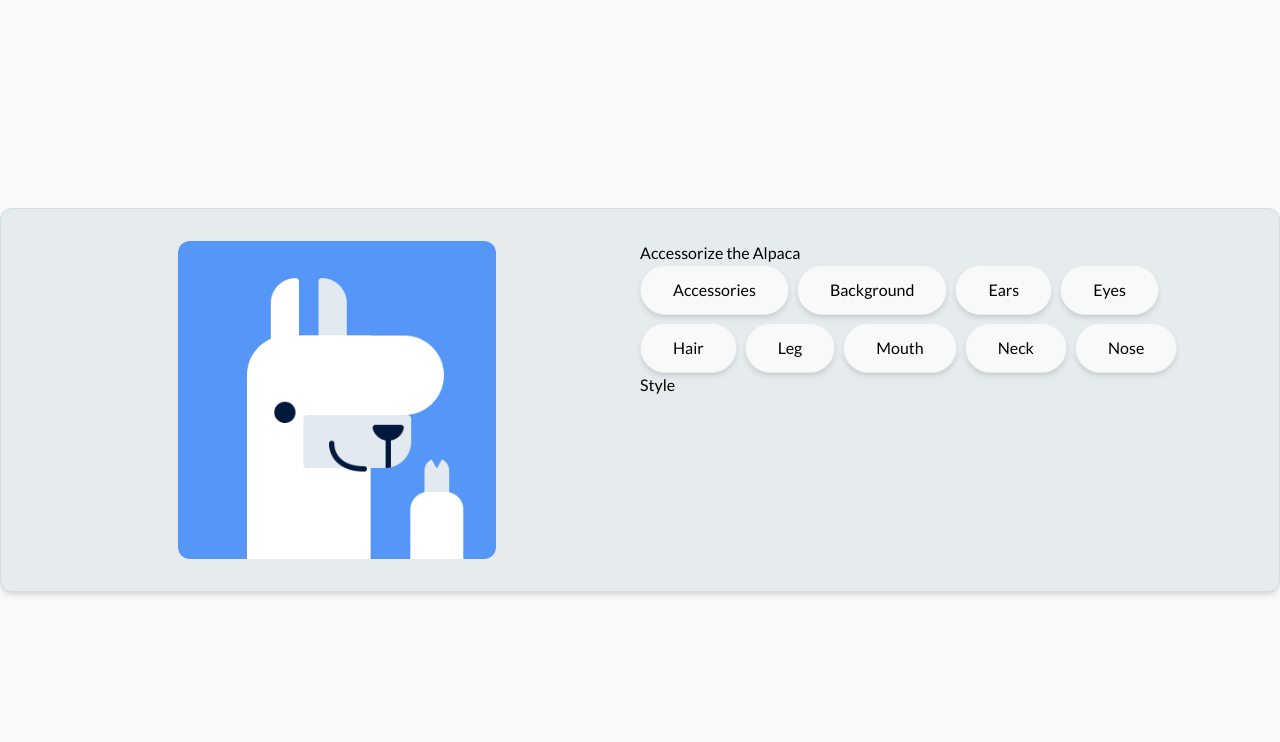
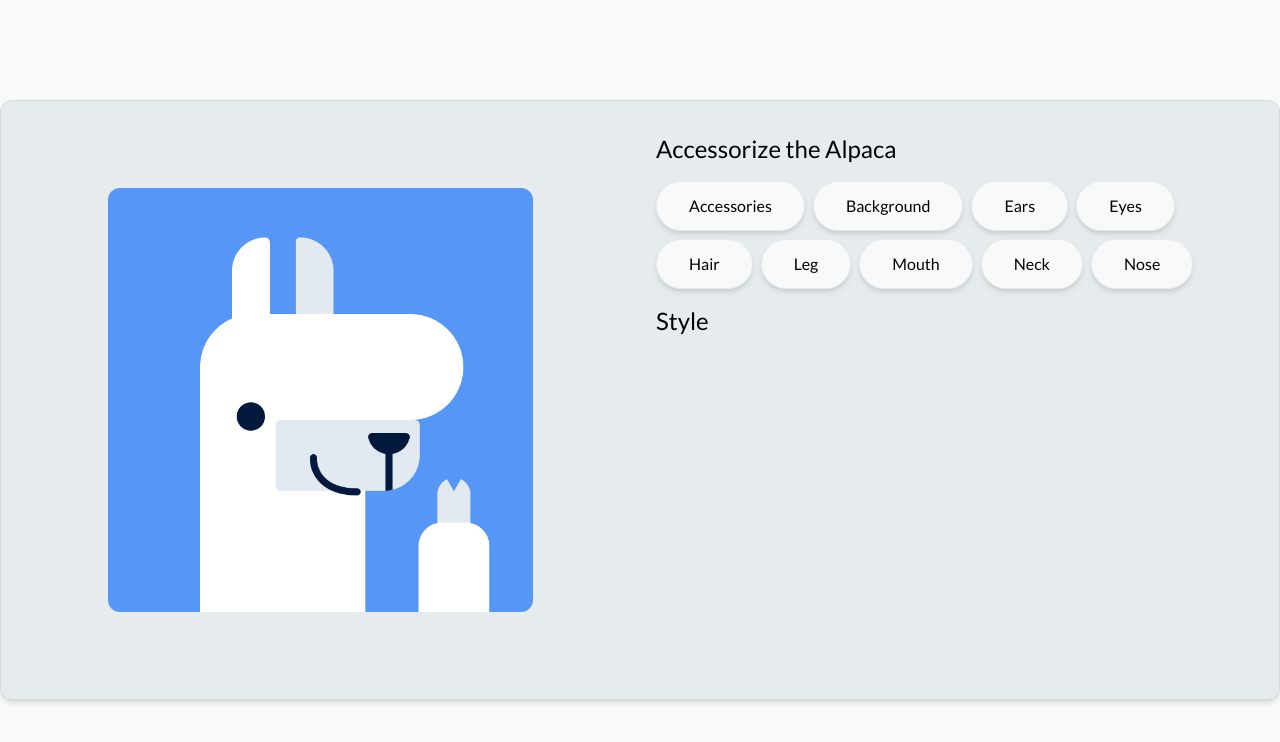
Before and after one commit to MGouillardon/AlpacaSpriteGenerator, a Vue app: page / in a window 1280 px wide. Shown: the top 742 px of the page. Built offline with nearby package versions, Linux system fonts and the light colour scheme.

Commit message:
fix: layout + general design of the app

```diff
--- a/src/components/CustomizeAlpaca.vue
+++ b/src/components/CustomizeAlpaca.vue
@@ -15,9 +15,9 @@ const setSelectedItems = (category) => {
 </script>
 
 <template>
-  <main class="font-primary">
+  <main class="font-primary flex flex-col justify-between">
     <section>
-      <h2>Accessorize the Alpaca</h2>
+      <h2 class="text-2xl py-4">Accessorize the Alpaca</h2>
       <div class="flex flex-wrap gap-2 font-primary">
         <ButtonPrimary
           v-for="(category, key) in alpaca"
@@ -29,7 +29,7 @@ const setSelectedItems = (category) => {
       </div>
     </section>
     <section>
-      <h2>Style</h2>
+      <h2 class="text-2xl py-4">Style</h2>
       <div class="flex flex-wrap gap-2 font-primary">
         <ButtonPrimary
           v-for="(item, key) in selectedItems"
--- a/src/components/SpriteAlpaca.vue
+++ b/src/components/SpriteAlpaca.vue
@@ -1,12 +1,12 @@
 <template>
   <div class="relative h-full w-auto flex items-center justify-center">
-    <img class="absolute w-auto h-full rounded-xl" src="/images/alpaca/backgrounds/blue50.png" alt="Alpaca Sprite" />
-    <img class="absolute w-auto h-full" src="/images/alpaca/ears/default.png" alt="Alpaca Sprite" />
-    <img class="absolute w-auto h-full z-10" src="/images/alpaca/eyes/default.png" alt="Alpaca Sprite" />
-    <img class="absolute w-auto h-full" src="/images/alpaca/hair/default.png" alt="Alpaca Sprite" />
-    <img class="absolute w-auto h-full" src="/images/alpaca/leg/default.png" alt="Alpaca Sprite" />
-    <img class="absolute w-auto h-full z-10" src="/images/alpaca/mouth/default.png" alt="Alpaca Sprite" />
-    <img class="absolute w-auto h-full" src="/images/alpaca/neck/default.png" alt="Alpaca Sprite" />
-    <img class="absolute w-auto h-full" src="/images/alpaca/nose/nose.png" alt="Alpaca Sprite" />
+    <img class="absolute w-auto h-3/4 rounded-xl" src="/images/alpaca/backgrounds/blue50.png" alt="Alpaca Sprite" />
+    <img class="absolute w-auto h-3/4" src="/images/alpaca/ears/default.png" alt="Alpaca Sprite" />
+    <img class="absolute w-auto h-3/4 z-10" src="/images/alpaca/eyes/default.png" alt="Alpaca Sprite" />
+    <img class="absolute w-auto h-3/4" src="/images/alpaca/hair/default.png" alt="Alpaca Sprite" />
+    <img class="absolute w-auto h-3/4" src="/images/alpaca/leg/default.png" alt="Alpaca Sprite" />
+    <img class="absolute w-auto h-3/4 z-10" src="/images/alpaca/mouth/default.png" alt="Alpaca Sprite" />
+    <img class="absolute w-auto h-3/4" src="/images/alpaca/neck/default.png" alt="Alpaca Sprite" />
+    <img class="absolute w-auto h-3/4" src="/images/alpaca/nose/nose.png" alt="Alpaca Sprite" />
   </div>
 </template>
--- a/src/layout/SpriteGeneratorLayout.vue
+++ b/src/layout/SpriteGeneratorLayout.vue
@@ -1,9 +1,9 @@
 <template>
-    <div class="w-full min-h-96 grid grid-cols-2 rounded-xl shadow-md bg-bali-hai-200 border border-bali-hai-300 p-8">
-        <div>
+    <div class="w-full min-h-[600px] grid grid-cols-2 rounded-xl shadow-md bg-bali-hai-200 border border-bali-hai-300">
+        <div class="p-4">
             <slot name="alpaca_sprite"></slot>
         </div>
-        <div>
+        <div class="p-4 ">
             <slot name="alpaca_custom"></slot>
         </div>
     </div>
```
